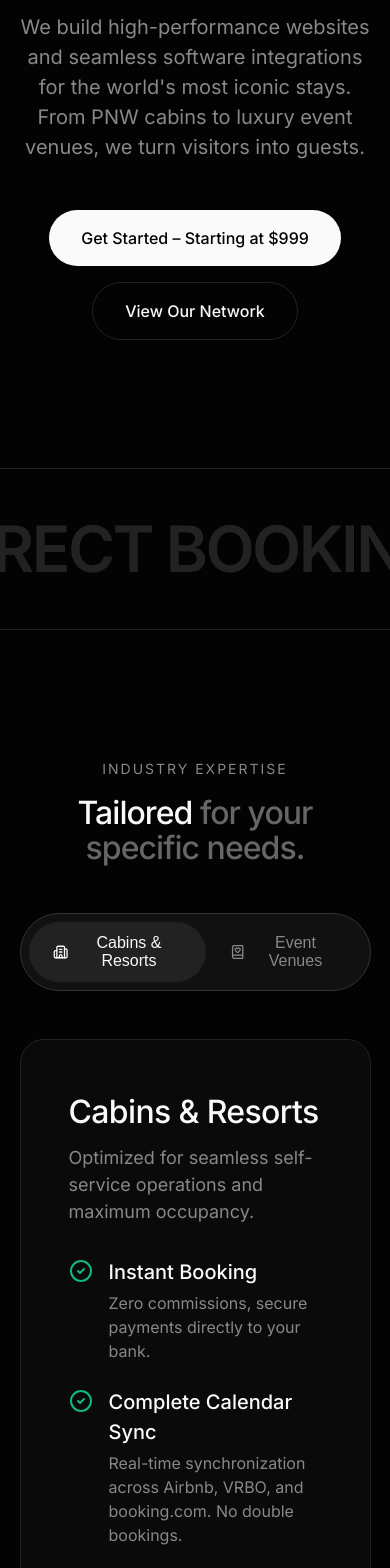
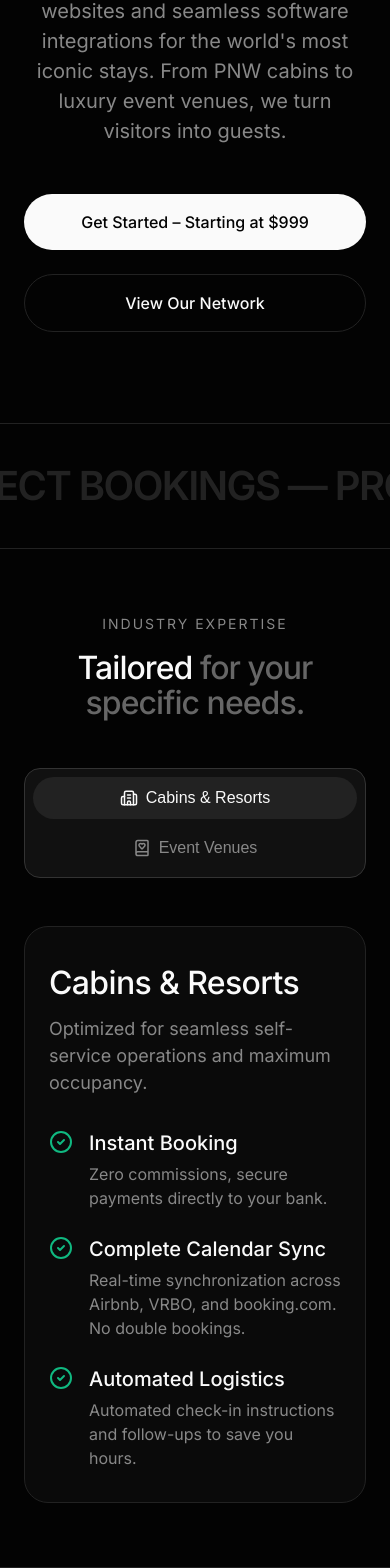
Before and after one commit to basedabhimanyu/lodgepnw, a React (Vite) app: page / in a window 390 px wide. Shown: the part 421-1989 px from the top of the page. Built offline with nearby package versions, Linux system fonts and the light colour scheme.

Commit message:
Optimize for mobile responsiveness & cleanup CSS

```diff
--- a/src/App.jsx
+++ b/src/App.jsx
@@ -89,7 +89,7 @@ const App = () => {
                         <p style={{ textTransform: 'uppercase', letterSpacing: '2px', fontSize: '0.875rem', marginBottom: '1rem', color: '#888' }}>Industry Expertise</p>
                         <h2 style={{ marginBottom: '3rem' }}>Tailored <span style={{ color: '#666' }}>for your specific needs.</span></h2>
 
-                        <div className="tabs-wrapper" style={{ display: 'inline-flex', background: '#111', padding: '0.5rem', borderRadius: '100px', border: '1px solid #333', marginBottom: '3rem' }}>
+                        <div className="tabs-wrapper">
                             <button
                                 className={`tab-btn ${expertiseTab === 'cabins' ? 'active' : ''}`}
                                 onClick={() => setExpertiseTab('cabins')}
@@ -106,7 +106,7 @@ const App = () => {
                             </button>
                         </div>
 
-                        <div style={{ background: '#0a0a0a', border: '1px solid #222', borderRadius: '24px', padding: '3rem', textAlign: 'left', minHeight: '300px' }}>
+                        <div className="content-box">
                             <AnimatePresence mode="wait">
                                 {expertiseTab === 'cabins' && (
                                     <motion.div
@@ -279,7 +279,7 @@ const App = () => {
                         </p>
                     </motion.div>
 
-                    <div style={{ background: '#111', borderRadius: '24px', padding: '3rem', border: '1px solid #222' }}>
+                    <div className="advantage-box">
                         <h3 style={{ fontSize: '2rem', marginBottom: '2rem', textAlign: 'center' }}>The Hybrid Advantage</h3>
                         <div style={{ display: 'grid', gridTemplateColumns: 'repeat(auto-fit, minmax(250px, 1fr))', gap: '2rem' }}>
                             <div>
@@ -316,10 +316,10 @@ const App = () => {
                         <h2 style={{ marginBottom: '1rem' }}>One Simple <span style={{ color: '#666' }}>Starting Point.</span></h2>
                         <p style={{ marginBottom: '3rem', fontSize: '1.125rem' }}>We don’t believe in hidden fees or complex tiers. We offer professional, enterprise-grade hospitality solutions.</p>
 
-                        <div style={{ background: '#0a0a0a', border: '1px solid #333', borderRadius: '24px', padding: '4rem 2rem', position: 'relative', overflow: 'hidden' }}>
+                        <div className="pricing-box">
                             <div style={{ position: 'absolute', top: '0', left: '0', right: '0', height: '100px', background: 'radial-gradient(ellipse at top, rgba(255,255,255,0.05) 0%, transparent 70%)' }}></div>
                             <span style={{ fontSize: '1rem', fontWeight: 600, color: '#888', textTransform: 'uppercase', letterSpacing: '2px' }}>Starting At</span>
-                            <div style={{ fontSize: '5rem', fontWeight: 700, margin: '1rem 0 3rem', letterSpacing: '-0.04em' }}>$999<span style={{ fontSize: '2.5rem', color: '#666' }}>+</span></div>
+                            <div className="pricing-amount">$999<span className="pricing-plus">+</span></div>
 
                             <div style={{ display: 'flex', flexDirection: 'column', gap: '1rem', alignItems: 'center', marginBottom: '4rem' }}>
                                 {['Full Website Development (Responsive & SEO Optimized)', 'Vacation Rental Software Integration (PMS / Channel Manager)', 'Automated Booking & Payment Setup', 'Initial Launch Consultation'].map((item, i) => (
--- a/src/index.css
+++ b/src/index.css
@@ -299,7 +299,7 @@ nav {
     }
 }
 
-/* Custom Tabs additions */
+/* Custom Tabs & Features */
 .tab-btn {
     background: transparent;
     border: none;
@@ -341,44 +341,112 @@ nav {
     font-size: 1rem;
 }
 
-/* Custom Tabs additions */
-.tab-btn {
-    background: transparent;
-    border: none;
-    color: var(--text-muted);
-    padding: 0.75rem 1.5rem;
-    border-radius: 100px;
-    font-size: 1rem;
-    font-weight: 500;
-    cursor: pointer;
-    transition: all var(--transition-fast);
-    display: flex;
-    align-items: center;
-    gap: 0.5rem;
+/* Feature & Pricing Boxes (to replace inline styling for mobile) */
+.content-box {
+    background: #0a0a0a;
+    border: 1px solid #222;
+    border-radius: 24px;
+    padding: 3rem;
+    text-align: left;
+    min-height: 300px;
 }
 
-.tab-btn:hover {
-    color: var(--text-main);
-}
-
-.tab-btn.active {
-    background: #222;
-    color: var(--text-main);
-}
-
-.info-card {
+.advantage-box {
     background: #111;
-    padding: 2rem;
-    border-radius: 16px;
+    border-radius: 24px;
+    padding: 3rem;
     border: 1px solid #222;
 }
 
-.info-card h3 {
-    font-size: 1.25rem;
-    margin-bottom: 0.5rem;
-    color: #fff;
+.pricing-box {
+    background: #0a0a0a;
+    border: 1px solid #333;
+    border-radius: 24px;
+    padding: 4rem 2rem;
+    position: relative;
+    overflow: hidden;
 }
 
-.info-card p {
-    font-size: 1rem;
+.pricing-amount {
+    font-size: clamp(3.5rem, 8vw, 5rem);
+    font-weight: 700;
+    margin: 1rem 0 3rem;
+    letter-spacing: -0.04em;
 }
+
+.pricing-plus {
+    font-size: clamp(1.5rem, 4vw, 2.5rem);
+    color: #666;
+}
+
+.tabs-wrapper {
+    display: inline-flex;
+    background: #111;
+    padding: 0.5rem;
+    border-radius: 100px;
+    border: 1px solid #333;
+    margin-bottom: 3rem;
+    flex-wrap: wrap;
+    justify-content: center;
+}
+
+@media (max-width: 768px) {
+    .container {
+        padding: 0 1.5rem;
+    }
+
+    section {
+        padding: 4rem 0 !important;
+    }
+
+    .btn {
+        width: 100%;
+        margin-bottom: 0.5rem;
+    }
+
+    .hero .btn {
+        width: 100%;
+    }
+
+    .marquee-content {
+        font-size: 2.5rem;
+    }
+
+    .bento-item {
+        padding: 2rem;
+    }
+
+    .content-box,
+    .advantage-box,
+    .pricing-box {
+        padding: 2rem 1.5rem;
+    }
+
+    .tabs-wrapper {
+        border-radius: 16px;
+        flex-direction: column;
+        width: 100%;
+        gap: 0.5rem;
+    }
+
+    .tab-btn {
+        width: 100%;
+        justify-content: center;
+    }
+
+    .nav-container {
+        flex-wrap: wrap;
+        gap: 1rem;
+        justify-content: center;
+    }
+
+    .nav-logo {
+        margin-bottom: 0.5rem;
+    }
+
+    footer .container {
+        flex-direction: column;
+        text-align: center;
+        gap: 1.5rem !important;
+    }
+}
```
